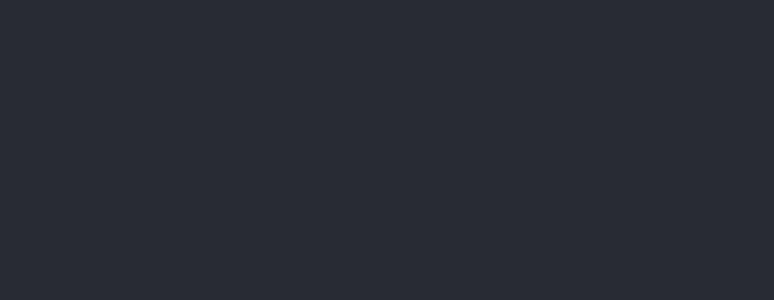
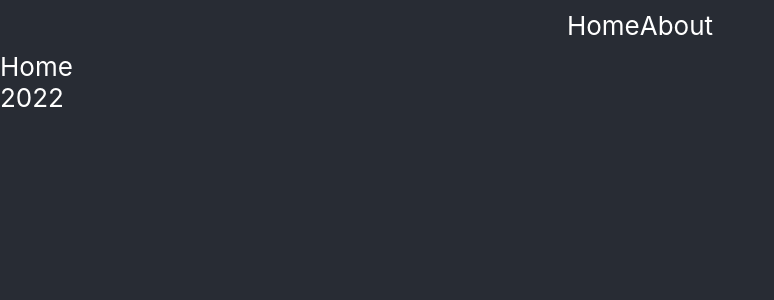
Before and after one commit to vladi2909/rs-react, a React (Create React App) app: page / in a window 1280 px wide. Shown: the top 300 px of the page, without its empty margins (0-774 px from the left). Built offline with nearby package versions, Linux system fonts and the light colour scheme.

Commit message:
feat: add routing

```diff
--- a/package.json
+++ b/package.json
@@ -8,6 +8,7 @@
     "@testing-library/user-event": "^13.5.0",
     "react": "^18.2.0",
     "react-dom": "^18.2.0",
+    "react-router-dom": "^6.3.0",
     "react-scripts": "5.0.1",
     "web-vitals": "^2.1.4"
   },
--- a/src/App.css
+++ b/src/App.css
@@ -1,38 +1,17 @@
 .App {
-  text-align: center;
-}
-
-.App-logo {
-  height: 40vmin;
-  pointer-events: none;
-}
-
-@media (prefers-reduced-motion: no-preference) {
-  .App-logo {
-    animation: App-logo-spin infinite 20s linear;
-  }
-}
-
-.App-header {
   background-color: #282c34;
   min-height: 100vh;
-  display: flex;
-  flex-direction: column;
-  align-items: center;
-  justify-content: center;
   font-size: calc(10px + 2vmin);
   color: white;
 }
 
-.App-link {
-  color: #61dafb;
+.header {
+  padding: 10px 0;
+  display: flex;
+  justify-content: center;
 }
 
-@keyframes App-logo-spin {
-  from {
-    transform: rotate(0deg);
-  }
-  to {
-    transform: rotate(360deg);
-  }
+.header__link {
+  color: #fff;
+  text-decoration: none;
 }
--- a/src/App.js
+++ b/src/App.js
@@ -1,11 +1,20 @@
 import './App.css';
+import { Routes, Route } from "react-router-dom";
+import { Home } from "./pages/Home";
+import { About } from "./pages/About";
+import { NotFound } from "./pages/NotFound";
+import { Layout } from './components/Layout';
 
 function App() {
   return (
     <div className="App">
-      <header className="App-header">
-
-      </header>
+      <Routes>
+        <Route path='/' element={<Layout />}>
+          <Route index element={<Home />} />
+          <Route path="about" element={<About />} />
+          <Route path="*" element={<NotFound />} />
+        </Route>
+        </Routes>
     </div>
   );
 }
--- /dev/null
+++ b/src/components/Layout.js
@@ -0,0 +1,22 @@
+import { Link, Outlet } from "react-router-dom";
+
+export const Layout = () => {
+  return (
+    <>
+      <header className="header">
+        <Link to="/" className='header__link'>
+          Home
+        </Link>
+        <Link to="/about" className='header__link'>
+          About
+        </Link>
+      </header>
+
+      <main>
+        <Outlet />
+      </main>
+
+      <footer>2022</footer>
+    </>
+  );
+};
--- a/src/index.js
+++ b/src/index.js
@@ -3,12 +3,13 @@ import ReactDOM from 'react-dom/client';
 import './index.css';
 import App from './App';
 import reportWebVitals from './reportWebVitals';
+import { BrowserRouter } from "react-router-dom";
 
 const root = ReactDOM.createRoot(document.getElementById('root'));
 root.render(
-  <React.StrictMode>
+  <BrowserRouter>
     <App />
-  </React.StrictMode>
+  </BrowserRouter>
 );
 
 // If you want to start measuring performance in your app, pass a function
--- /dev/null
+++ b/src/pages/About.js
@@ -0,0 +1,5 @@
+export const About = () => {
+  return (
+    <div>About</div>
+  );
+};
--- /dev/null
+++ b/src/pages/Home.js
@@ -0,0 +1,5 @@
+export const Home = () => {
+  return (
+    <div>Home</div>
+  );
+};
--- /dev/null
+++ b/src/pages/NotFound.js
@@ -0,0 +1,5 @@
+export const NotFound = () => {
+  return (
+    <div>NotFound 404</div>
+  );
+};
```
Also changed, not shown: 1 other file (tests, documents, lock files or other folders).
